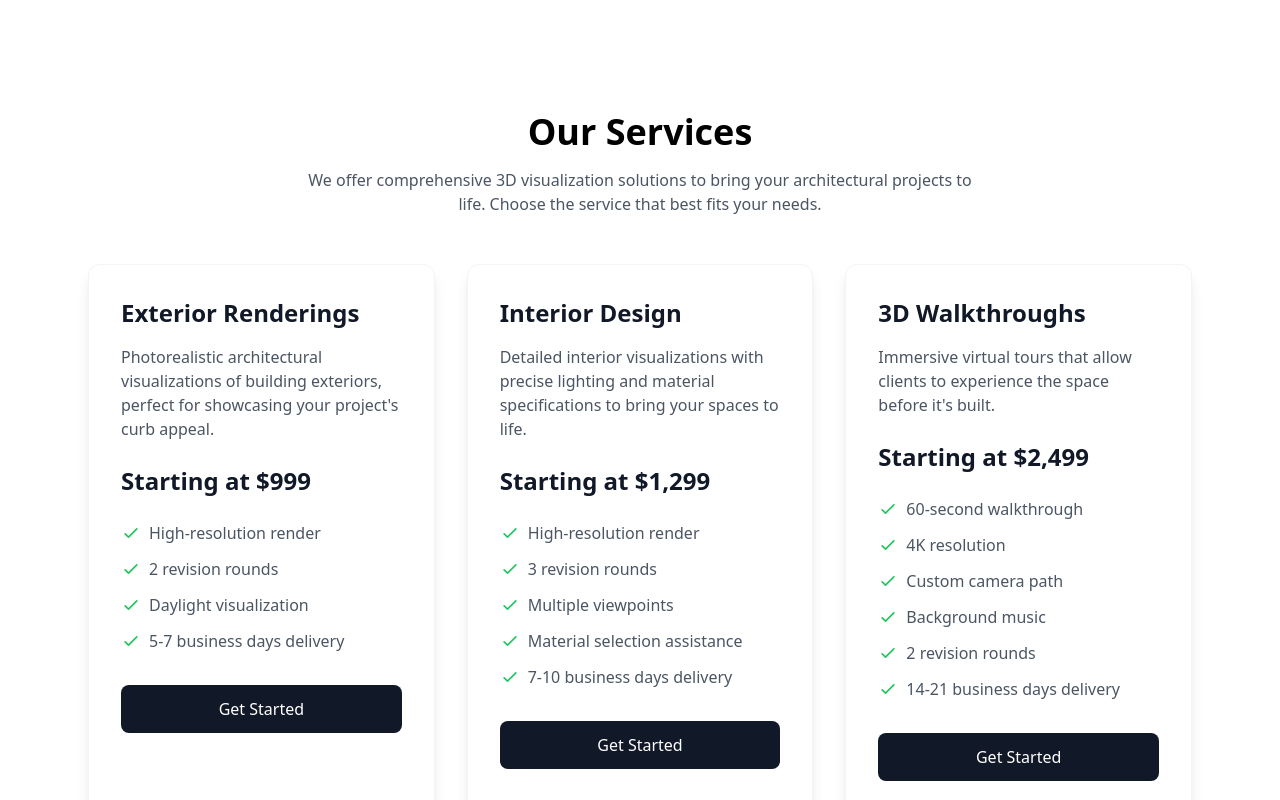
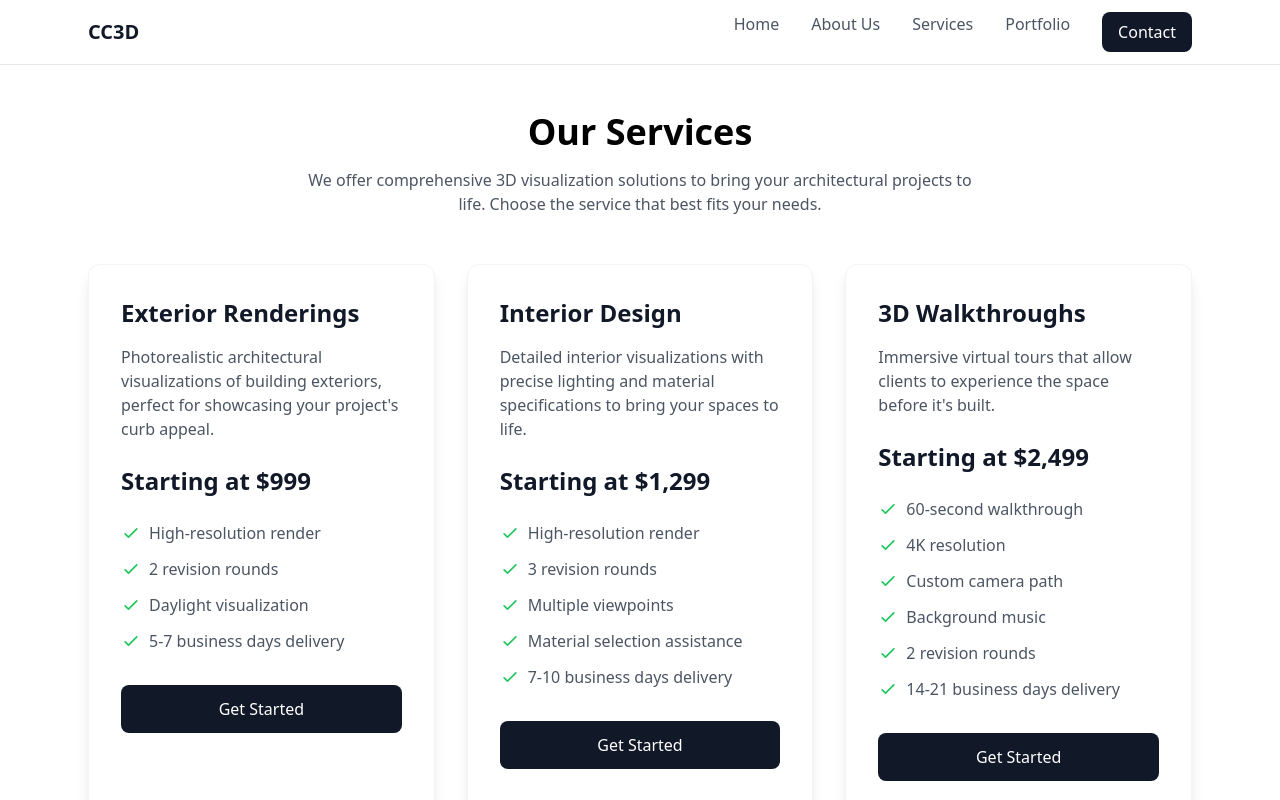
Before and after one commit to haydenhunter-projects/cc3d.website, a Next.js app: page /services in a window 1280 px wide. Shown: the top 800 px of the page. Built offline with nearby package versions, Linux system fonts and the light colour scheme.

Commit message:
version 0.71 added nav bar for all pages

```diff
--- /dev/null
+++ b/app/components/Navigation.js
@@ -0,0 +1,22 @@
+import Link from "next/link";
+
+export default function Navigation() {
+  return (
+    <nav className="fixed top-0 left-0 right-0 bg-white/80 backdrop-blur-sm z-50 border-b border-gray-200">
+      <div className="max-w-6xl mx-auto px-6">
+        <div className="flex items-center justify-between h-16">
+          <Link href="/" className="text-xl font-bold text-gray-900">CC3D</Link>
+          <div className="hidden md:flex space-x-8">
+            <Link href="/#hero" className="text-gray-600 hover:text-gray-900">Home</Link>
+            <Link href="/#about" className="text-gray-600 hover:text-gray-900">About Us</Link>
+            <Link href="/services" className="text-gray-600 hover:text-gray-900">Services</Link>
+            <Link href="/#portfolio" className="text-gray-600 hover:text-gray-900">Portfolio</Link>
+            <Link href="/#contact" className="px-4 py-2 bg-gray-900 text-white rounded-lg hover:bg-gray-800">
+              Contact
+            </Link>
+          </div>
+        </div>
+      </div>
+    </nav>
+  );
+}
--- a/app/page.js
+++ b/app/page.js
@@ -1,27 +1,11 @@
 import Image from "next/image";
 import Link from "next/link";
+import Navigation from "./components/Navigation";
 
 export default function Home() {
   return (
     <>
-      {/* Navigation */}
-      <nav className="fixed top-0 left-0 right-0 bg-white/80 backdrop-blur-sm z-50 border-b border-gray-200">
-        <div className="max-w-6xl mx-auto px-6">
-          <div className="flex items-center justify-between h-16">
-            <span className="text-xl font-bold text-gray-900">CC3D</span>
-            <div className="hidden md:flex space-x-8">
-              <a href="#hero" className="text-gray-600 hover:text-gray-900">Home</a>
-              <a href="#about" className="text-gray-600 hover:text-gray-900">About Us</a>
-              <Link href="/services" className="text-gray-600 hover:text-gray-900">Services</Link>
-              <a href="#portfolio" className="text-gray-600 hover:text-gray-900">Portfolio</a>
-              <a href="#contact" className="px-4 py-2 bg-gray-900 text-white rounded-lg hover:bg-gray-800">
-                Contact
-              </a>
-            </div>
-          </div>
-        </div>
-      </nav>
-
+      <Navigation />
       <div className="min-h-screen bg-white pt-16">
         {/* Hero Section */}
         <section id="hero" className="py-20 bg-gray-900 text-white">
--- a/app/projects/[slug]/page.js
+++ b/app/projects/[slug]/page.js
@@ -1,5 +1,6 @@
 import Image from "next/image";
 import Link from "next/link";
+import Navigation from "../../components/Navigation";
 
 const projects = {
   "modern-villa": {
@@ -47,10 +48,21 @@ export default function ProjectPage({ params }) {
   const project = projects[params.slug];
 
   if (!project) {
-    return <div>Project not found</div>;
+    return (
+      <>
+        <Navigation />
+        <div className="pt-16">
+          <div className="max-w-6xl mx-auto px-6 py-12">
+            <div>Project not found</div>
+          </div>
+        </div>
+      </>
+    );
   }
 
   return (
+    <>
+      <Navigation />
       <div className="pt-16">
         <div className="max-w-6xl mx-auto px-6 py-12">
           <Link
@@ -92,5 +104,6 @@ export default function ProjectPage({ params }) {
           </div>
         </div>
       </div>
+    </>
   );
 }
--- a/app/services/page.js
+++ b/app/services/page.js
@@ -1,4 +1,5 @@
 import Link from "next/link";
+import Navigation from "../components/Navigation";
 
 export default function ServicesPage() {
   const services = [
@@ -47,6 +48,8 @@ export default function ServicesPage() {
   ];
 
   return (
+    <>
+      <Navigation />
       <div className="min-h-screen bg-white pt-16">
         <div className="max-w-6xl mx-auto px-6 py-12">
           <h1 className="text-4xl font-bold text-center mb-4">Our Services</h1>
@@ -100,5 +103,6 @@ export default function ServicesPage() {
           </div>
         </div>
       </div>
+    </>
   );
 }
```
Lines whose indentation alone changed are shown as unchanged.
